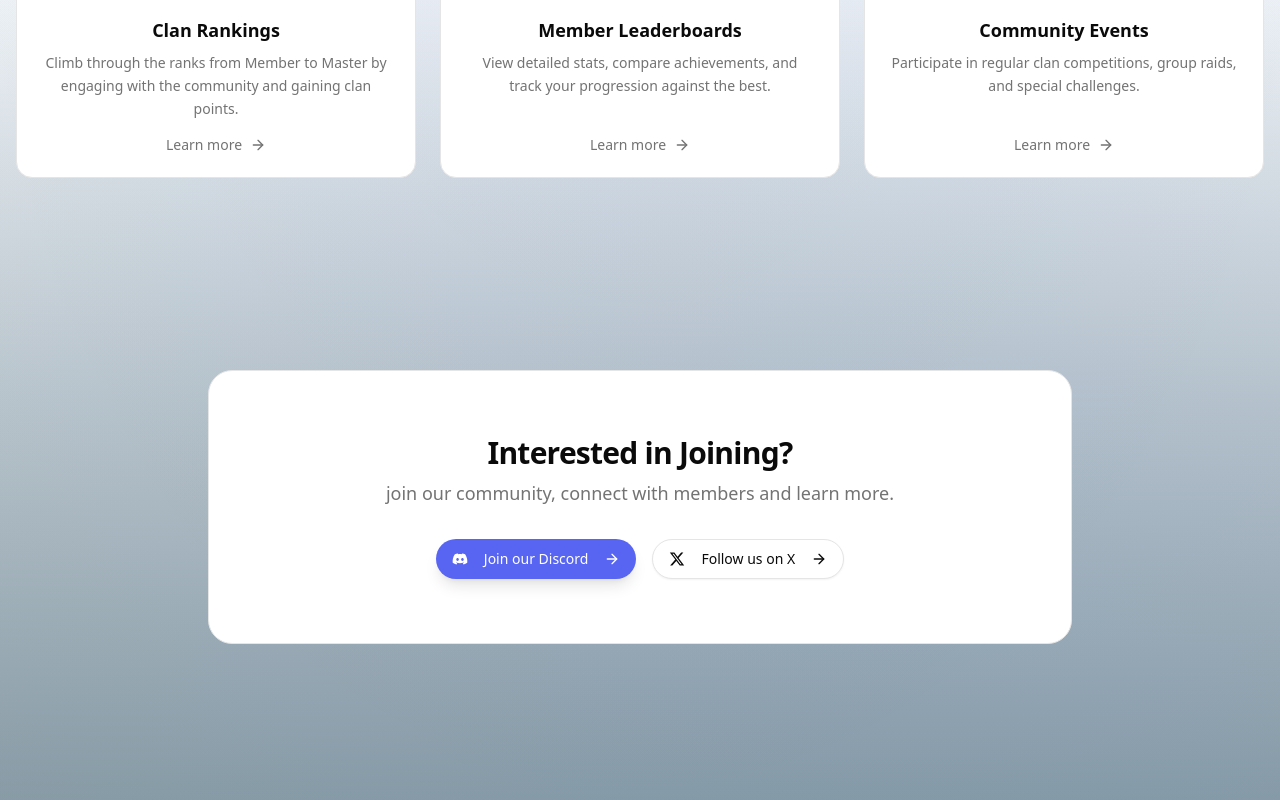
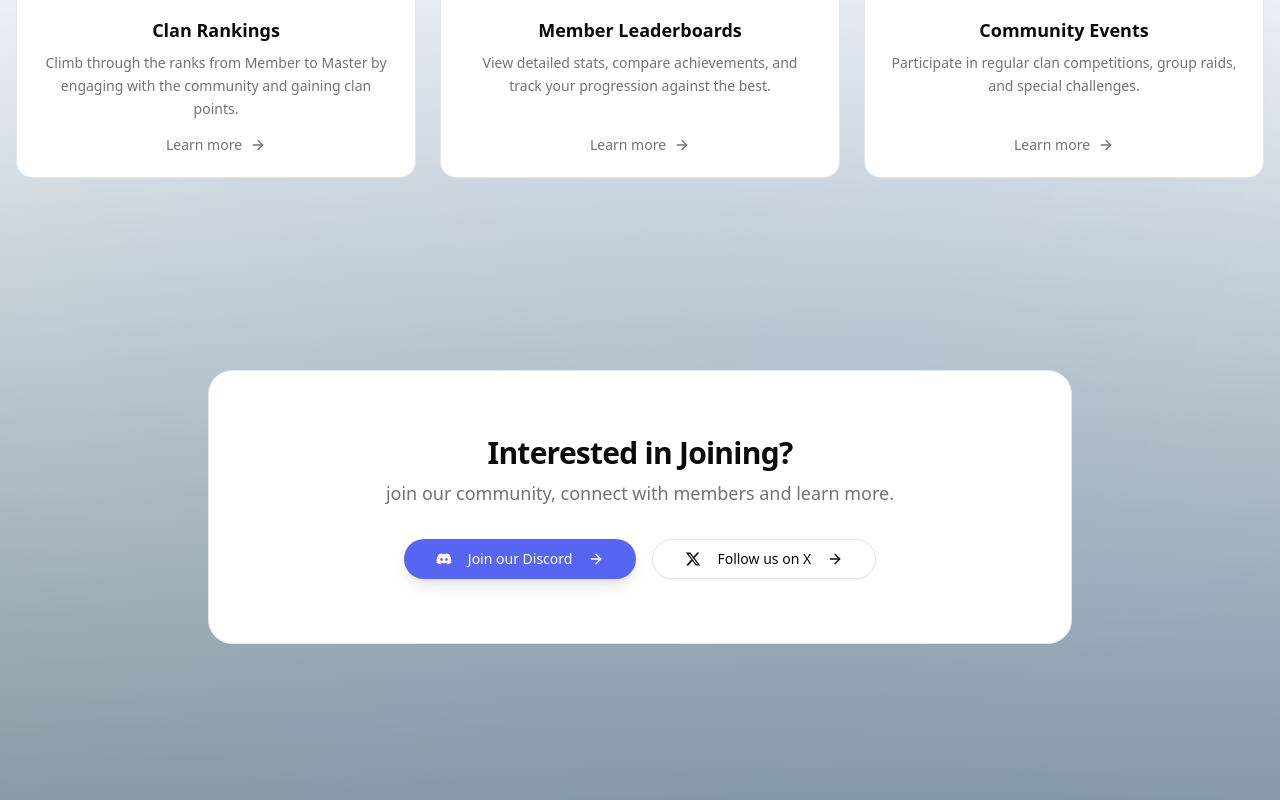
Before and after one commit to nednella/sanity, a React (Vite) app in the folder apps/web/: page / in a window 1280 px wide. Shown: the part 1801-2601 px from the top of the page. Built offline with nearby package versions, Linux system fonts and the light colour scheme; no server answers.

Commit message:
Fix landing page button styling

```diff
--- a/apps/web/src/components/landing/cta.tsx
+++ b/apps/web/src/components/landing/cta.tsx
@@ -28,8 +28,8 @@ export function Cta() {
                             asChild
                             size="lg"
                             variant="custom"
-                            className="group w-full rounded-full bg-[#5865F2] px-8 text-white shadow-lg
-                                hover:bg-[#4752C4] hover:shadow-xl sm:w-auto"
+                            className="group w-full rounded-full bg-[#5865F2] px-8! text-white shadow-lg
+                                hover:bg-[#4752C4] sm:w-auto"
                         >
                             <a
                                 href="https://discord.gg/sanity"
@@ -45,7 +45,7 @@ export function Cta() {
                             asChild
                             size="lg"
                             variant="outline"
-                            className="group hover:bg-accent w-full rounded-full px-8 transition-none sm:w-auto"
+                            className="w-full rounded-full px-8! transition-none sm:w-auto"
                         >
                             <a
                                 href="https://twitter.com/sanityosrs"
--- a/apps/web/src/routes/(app)/(public)/(landing)/index.tsx
+++ b/apps/web/src/routes/(app)/(public)/(landing)/index.tsx
@@ -25,8 +25,7 @@ function IndexPage() {
                     <Button
                         asChild
                         size="lg"
-                        className="group w-full max-w-xs rounded-full px-8! shadow-lg transition-all hover:shadow-xl
-                            sm:w-auto"
+                        className="group w-full max-w-xs rounded-full px-8! shadow-lg transition-all sm:w-auto"
                     >
                         <a
                             href="https://discord.gg/sanity"
@@ -42,7 +41,7 @@ function IndexPage() {
                         asChild
                         size="lg"
                         variant="outline"
-                        className="hover:bg-accent w-full max-w-xs rounded-full px-8 transition-all sm:w-auto"
+                        className="w-full max-w-xs rounded-full px-8! transition-all sm:w-auto"
                     >
                         <Link to="/about">Learn More</Link>
                     </Button>
```
